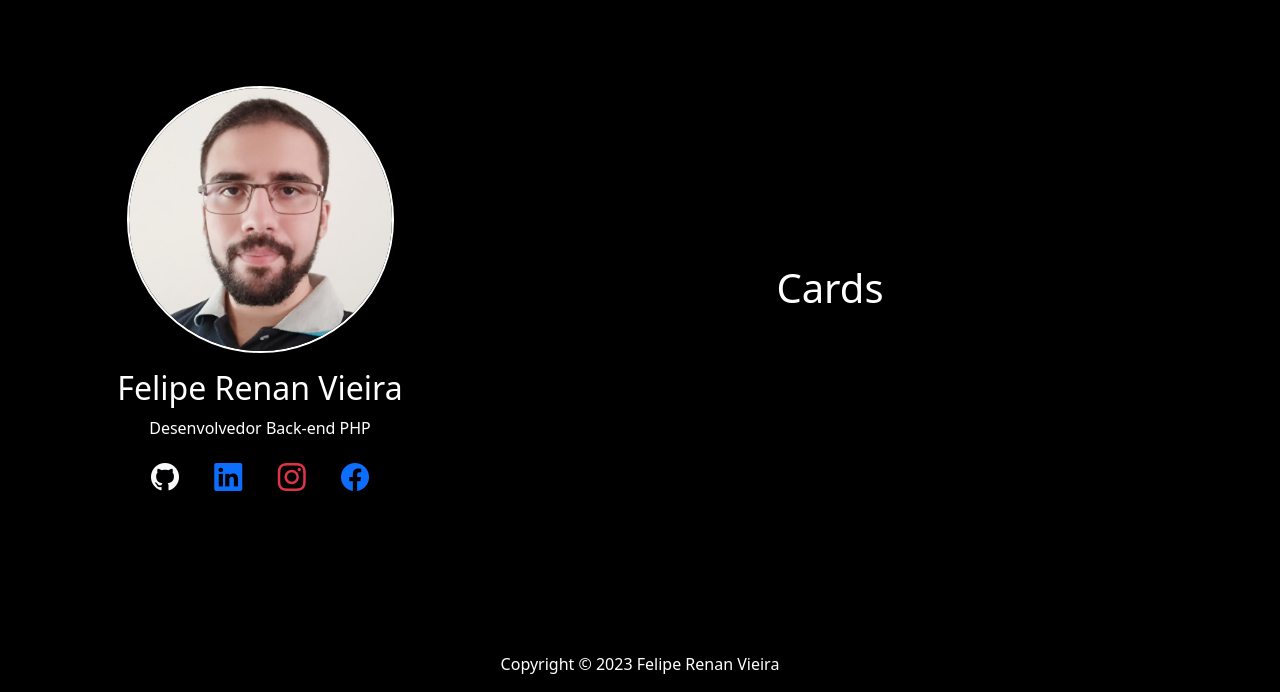
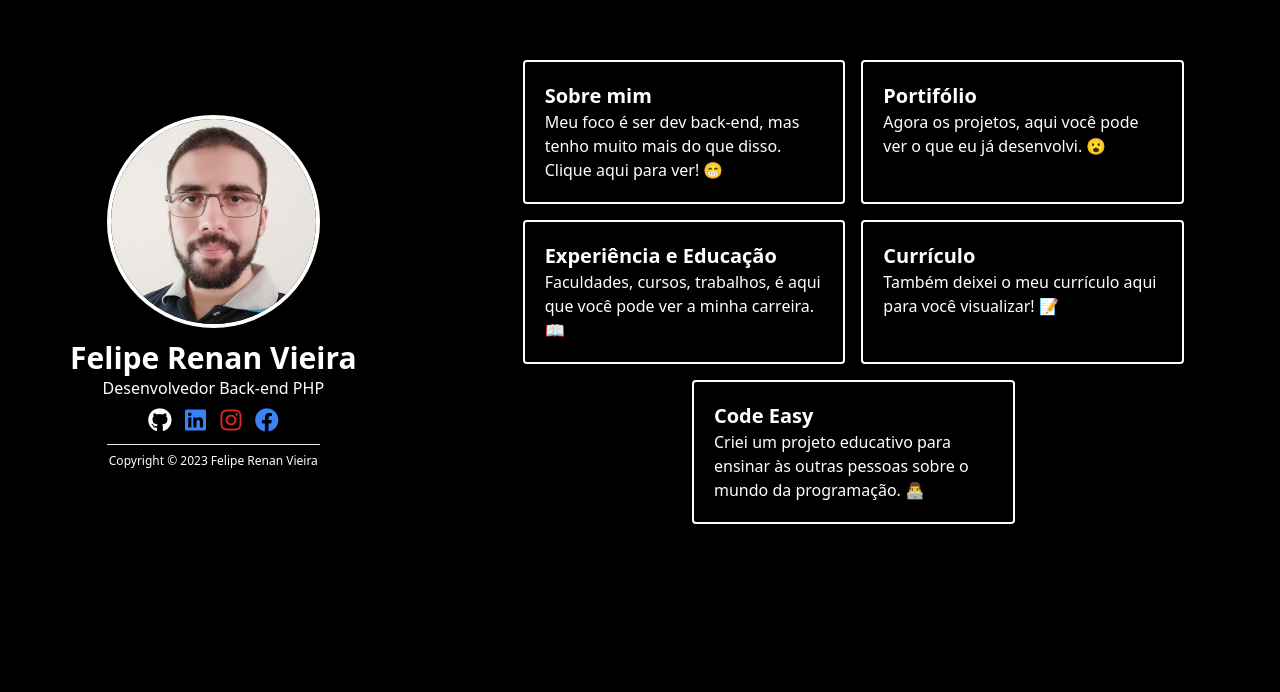
Before and after one commit to frv-dev/frv-dev.github.com, a plain HTML site: page index.html in a window 1280 px wide. Shown: the part 108-800 px from the top of the page. Drawn offline with nearby package versions, Linux system fonts and the light colour scheme.

Commit message:
swap bootstrap by tailwind

```diff
--- a/css/main.css
+++ /dev/null
@@ -1,14 +0,0 @@
-main {
-  height: 100vh;
-}
-
-.image-profile {
-  border-radius: 50%;
-  width: 75%;
-}
-
-@media screen and (min-width: 446px) and (max-width: 992px) {
-  .image-profile {
-    width: 50%;
-  }
-}
--- a/index.html
+++ b/index.html
@@ -1,64 +1,80 @@
 <!doctype html>
-<html lang="pt-BR">
+<html class="dark">
 
 <head>
-  <meta charset="utf-8">
-  <meta name="viewport" content="width=device-width, initial-scale=1">
-  <title>Bootstrap demo</title>
-  <link href="https://cdn.jsdelivr.net/npm/bootstrap@5.3.2/dist/css/bootstrap.min.css" rel="stylesheet"
-    integrity="sha384-T3c6CoIi6uLrA9TneNEoa7RxnatzjcDSCmG1MXxSR1GAsXEV/Dwwykc2MPK8M2HN" crossorigin="anonymous">
-  <link rel="stylesheet" href="https://cdn.jsdelivr.net/npm/bootstrap-icons@1.11.1/font/bootstrap-icons.css">
-  <link rel="stylesheet" href="./css/main.css" />
+  <meta charset="UTF-8">
+  <meta name="viewport" content="width=device-width, initial-scale=1.0">
+  <link rel="stylesheet" href="https://cdnjs.cloudflare.com/ajax/libs/font-awesome/6.4.2/css/all.min.css"
+    integrity="sha512-z3gLpd7yknf1YoNbCzqRKc4qyor8gaKU1qmn+CShxbuBusANI9QpRohGBreCFkKxLhei6S9CQXFEbbKuqLg0DA=="
+    crossorigin="anonymous" referrerpolicy="no-referrer" />
+  <script src="https://cdn.tailwindcss.com"></script>
+  <script>
+    tailwind.config = {
+      darkMode: 'class',
+    }
+  </script>
 </head>
 
-<body class="bg-black">
+<body class="bg-white dark:bg-black">
+  <div class="container mx-auto">
+    <main class="flex flex-col lg:flex-row text-center h-screen">
+      <section class="flex-initial my-auto lg:w-1/3 pt-10 lg:pt-0">
+        <img src="./img/profile.jpg" alt="Felipe Renan Vieira"
+          class="w-3/6 sm:w-2/6 lg:w-4/6 xl:w-3/6 mx-auto rounded-full border-4 border-black dark:border-white">
+        <h1 class="pt-3 text-3xl dark:text-white"><strong>Felipe Renan Vieira</strong></h1>
+        <h2 class="text-base dark:text-white">Desenvolvedor Back-end PHP</h2>
 
-  <div class="container">
-    <main class="row">
-      <section class="col-12 col-lg-4 text-center mt-auto mb-auto">
-        <img src="./img/profile.jpg" alt="Felipe Renan Vieira" class="image-profile mb-3 border border-2 border-white">
-        <h2 class="text-white">Felipe Renan Vieira</h2>
-        <p class="text-white">Desenvolvedor Back-end PHP</p>
+        <div class="flex flex-row mx-auto w-2/6 xl:w-2/6 lg:w-2/4 sm:w-1/4 pt-1">
+          <a href="https://github.com/frv-dev" target="_blank" class="flex-initial w-1/4">
+            <i class="fa-brands fa-github text-2xl text-dark dark:text-white"></i>
+          </a>
+          <a href="https://linkedin.com/in/felipe-renan-vieira/" target="_blank" class="flex-initial w-1/4">
+            <i class="fa-brands fa-linkedin text-2xl text-blue-500"></i>
+          </a>
+          <a href="https://instagram.com/felipe.renan.vieira/" target="_blank" class="flex-initial w-1/4">
+            <i class="fa-brands fa-instagram text-2xl text-red-600"></i>
+          </a>
+          <a href="https://facebook.com/felipe.r.vieira.5" target="_blank" class="flex-initial w-1/4">
+            <i class="fa-brands fa-facebook text-2xl text-blue-500"></i>
+          </a>
+        </div>
 
-        <div class="row mr-auto">
-          <div class="col-2 offset-2 col-sm-1 offset-sm-4 col-lg-2 offset-lg-2">
-            <a href="https://github.com/frv-dev" target="_blank" class="text-light">
-              <i class="bi bi-github fs-3"></i>
-            </a>
+        <hr class="w-1/2 mx-auto mt-2">
+
+        <p class="text-xs dark:text-white pt-2">Copyright © 2023 Felipe Renan Vieira</p>
+      </section>
+
+      <section class="flex-initial my-auto lg:w-2/3 pt-10 lg:pt-0 pb-10 lg:pb-0">
+        <div class="grid grid-cols-1 md:grid-cols-4 gap-4 mx-24">
+          <div
+            class="bg-white dark:bg-black dark:text-white text-left p-5 rounded border-black border-2 dark:border-white md:col-span-2">
+            <h3 class="text-xl"><strong>Sobre mim</strong></h3>
+            <p>Meu foco é ser dev back-end, mas tenho muito mais do que disso. Clique aqui para ver! 😁</p>
           </div>
-          <div class="col-2 col-sm-1 col-lg-2">
-            <a href="https://linkedin.com/in/felipe-renan-vieira/" target="_blank" class="text-primary">
-              <i class="bi bi-linkedin fs-3"></i>
-            </a>
+          <div
+            class="bg-white dark:bg-black dark:text-white text-left p-5 rounded border-black border-2 dark:border-white md:col-span-2">
+            <h3 class="text-xl"><strong>Portifólio</strong></h3>
+            <p>Agora os projetos, aqui você pode ver o que eu já desenvolvi. 😮</p>
           </div>
-          <div class="col-2 col-sm-1 col-lg-2">
-            <a href="https://instagram.com/felipe.renan.vieira/" target="_blank" class="text-danger">
-              <i class="bi bi-instagram fs-3"></i>
-            </a>
+          <div
+            class="bg-white dark:bg-black dark:text-white text-left p-5 rounded border-black border-2 dark:border-white md:col-span-2">
+            <h3 class="text-xl"><strong>Experiência e Educação</strong></h3>
+            <p>Faculdades, cursos, trabalhos, é aqui que você pode ver a minha carreira. 📖</p>
           </div>
-          <div class="col-2 col-sm-1 col-lg-2">
-            <a href="https://facebook.com/felipe.r.vieira.5" target="_blank" class="text-primary">
-              <i class="bi bi-facebook fs-3"></i>
-            </a>
-          </div>
+          <a href="./Currículo.pdf" target="_blank"
+            class="bg-white dark:bg-black dark:text-white text-left p-5 rounded border-black border-2 dark:border-white md:col-span-2">
+            <h3 class="text-xl"><strong>Currículo</strong></h3>
+            <p>Também deixei o meu currículo aqui para você visualizar! 📝</p>
+          </a>
+          <a href="https://youtube.com/CodeEasy" target="_blank"
+            class="bg-white dark:bg-black dark:text-white text-left p-5 rounded border-black border-2 dark:border-white md:col-span-2 md:col-start-2">
+            <h3 class="text-xl"><strong>Code Easy</strong></h3>
+            <p>Criei um projeto educativo para ensinar às outras pessoas sobre o mundo da programação. 👨‍💻</p>
+          </a>
         </div>
       </section>
-      <section class="col-12 col-lg-8 text-center mt-auto mb-auto">
-        <h1 class="text-white">Cards</h1>
-      </section>
     </main>
-
-    <footer class="row fixed-bottom text-center">
-      <p class="text-white">Copyright © 2023 Felipe Renan Vieira</p>
-    </footer>
   </div>
-
-  <script src="https://cdn.jsdelivr.net/npm/@popperjs/core@2.11.8/dist/umd/popper.min.js"
-    integrity="sha384-I7E8VVD/ismYTF4hNIPjVp/Zjvgyol6VFvRkX/vR+Vc4jQkC+hVqc2pM8ODewa9r"
-    crossorigin="anonymous"></script>
-  <script src="https://cdn.jsdelivr.net/npm/bootstrap@5.3.2/dist/js/bootstrap.min.js"
-    integrity="sha384-BBtl+eGJRgqQAUMxJ7pMwbEyER4l1g+O15P+16Ep7Q9Q+zqX6gSbd85u4mG4QzX+"
-    crossorigin="anonymous"></script>
 </body>
 
 </html>
```
Also changed, not shown: 2 other files.
